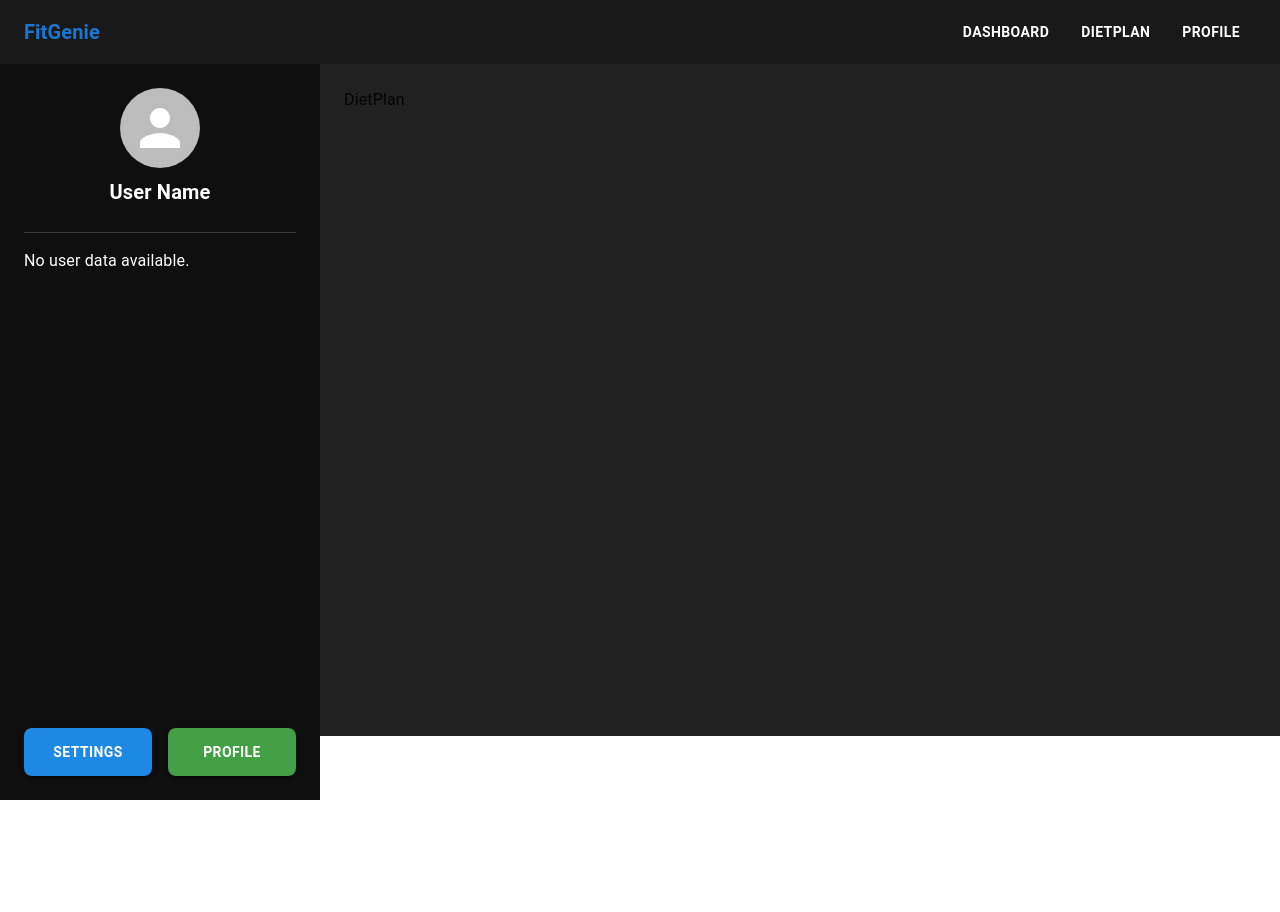
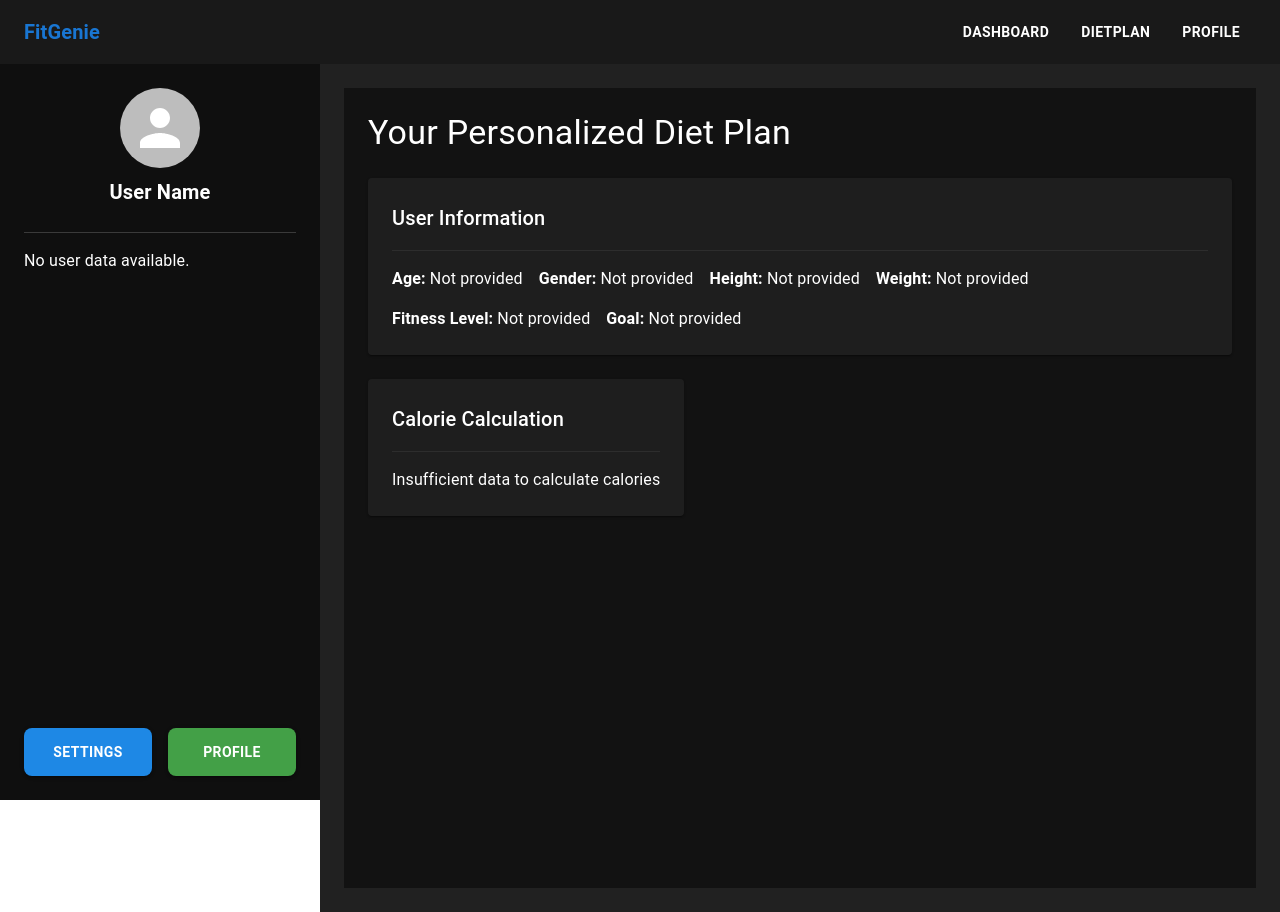
Before and after one commit to knowsyash/Fitness-tracker, a React (Create React App) app in the folder frontend/: page /dietPlan in a window 1280 px wide. Before the commit the page ends 800 px from the top, so only its background shows below. Built offline with nearby package versions, Linux system fonts and the light colour scheme.

Commit message:
dashboard page

```diff
--- a/frontend/src/App.js
+++ b/frontend/src/App.js
@@ -6,6 +6,7 @@ import Dashboard from './pages/dashBoard';
 import Sidebar from './components/Sidebar';
 import { Box } from '@mui/material';
 import DietPlan from './pages/DietPlan';
+
 
 function App() {
   return (
--- a/frontend/src/pages/DietPlan.jsx
+++ b/frontend/src/pages/DietPlan.jsx
@@ -1,9 +1,155 @@
-import React from 'react'
+import { Box, Typography, Grid, Paper, Divider, Chip } from '@mui/material';
+import { useLocation } from 'react-router-dom';
 
 const DietPlan = () => {
+  const location = useLocation();
+  const { age, height, weight, gender, fitnessLevel, fitnessGoals } = location.state || {};
+
+  // Calculate BMR (Basal Metabolic Rate)
+  const calculateBMR = () => {
+    if (!age || !height || !weight) return null;
+
+    // Mifflin-St Jeor Equation
+    if (gender === 'Female') {
+      return 10 * weight + 6.25 * height - 5 * age - 161;
+    }
+    // Default to male calculation
+    return 10 * weight + 6.25 * height - 5 * age + 5;
+  };
+
+  // Calculate TDEE (Total Daily Energy Expenditure)
+  const calculateTDEE = (bmr) => {
+    const activityFactors = {
+      'Beginner': 1.2,
+      'Intermediate': 1.375,
+      'Advanced': 1.55
+    };
+    return bmr * (activityFactors[fitnessLevel] || 1.2);
+  };
+
+  // Adjust calories based on goals
+  const calculateGoalCalories = (tdee) => {
+    const goalFactors = {
+      'Lose Weight': 0.85,
+      'Gain Muscle': 1.15,
+      'Improve Endurance': 1.1,
+      'Stay Healthy': 1.0
+    };
+    return Math.round(tdee * (goalFactors[fitnessGoals] || 1.0));
+  };
+
+  // Calculate macros (simplified)
+  const calculateMacros = (calories) => {
+    return {
+      protein: Math.round((calories * 0.3) / 4), // 30% of calories, 4 cal/g
+      carbs: Math.round((calories * 0.4) / 4),  // 40% of calories, 4 cal/g
+      fats: Math.round((calories * 0.3) / 9)     // 30% of calories, 9 cal/g
+    };
+  };
+
+  const bmr = calculateBMR();
+  const tdee = bmr ? calculateTDEE(bmr) : null;
+  const goalCalories = tdee ? calculateGoalCalories(tdee) : null;
+  const macros = goalCalories ? calculateMacros(goalCalories) : null;
+
   return (
-    <div>DietPlan</div>
-  )
-}
+    <Box sx={{
+      p: 3,
+      backgroundColor: '#121212',
+      minHeight: '100vh',
+      color: 'white'  // Ensures all text is white
+    }}>
+      <Typography variant="h4" gutterBottom sx={{ mb: 3, color: 'white' }}>
+        Your Personalized Diet Plan
+      </Typography>
 
-export default DietPlan
+      <Grid container spacing={3}>
+        <Grid item xs={12} md={6}>
+          <Paper sx={{ p: 3, backgroundColor: '#1e1e1e' }}>
+            <Typography variant="h6" gutterBottom sx={{ color: 'white' }}>User Information</Typography>
+            <Divider sx={{ my: 2, bgcolor: '#333' }} />
+            <Grid container spacing={2}>
+              <Grid item xs={6}>
+                <Typography sx={{ color: 'white' }}><strong>Age:</strong> {age || 'Not provided'}</Typography>
+              </Grid>
+              <Grid item xs={6}>
+                <Typography sx={{ color: 'white' }}><strong>Gender:</strong> {gender || 'Not provided'}</Typography>
+              </Grid>
+              <Grid item xs={6}>
+                <Typography sx={{ color: 'white' }}><strong>Height:</strong> {height ? `${height} cm` : 'Not provided'}</Typography>
+              </Grid>
+              <Grid item xs={6}>
+                <Typography sx={{ color: 'white' }}><strong>Weight:</strong> {weight ? `${weight} kg` : 'Not provided'}</Typography>
+              </Grid>
+              <Grid item xs={6}>
+                <Typography sx={{ color: 'white' }}><strong>Fitness Level:</strong> {fitnessLevel || 'Not provided'}</Typography>
+              </Grid>
+              <Grid item xs={6}>
+                <Typography sx={{ color: 'white' }}><strong>Goal:</strong> {fitnessGoals || 'Not provided'}</Typography>
+              </Grid>
+            </Grid>
+          </Paper>
+        </Grid>
+
+        <Grid item xs={12} md={6}>
+          <Paper sx={{ p: 3, backgroundColor: '#1e1e1e' }}>
+            <Typography variant="h6" gutterBottom sx={{ color: 'white' }}>Calorie Calculation</Typography>
+            <Divider sx={{ my: 2, bgcolor: '#333' }} />
+            {bmr ? (
+              <>
+                <Typography sx={{ color: 'white' }}><strong>BMR (Basal Metabolic Rate):</strong> {Math.round(bmr)} kcal/day</Typography>
+                <Typography sx={{ mt: 1, color: 'white' }}><strong>TDEE (Total Daily Energy Expenditure):</strong> {Math.round(tdee)} kcal/day</Typography>
+                <Box sx={{ mt: 2, p: 2, backgroundColor: '#252525', borderRadius: 1 }}>
+                  <Typography variant="subtitle1" sx={{ color: 'white' }}>
+                    <strong>Recommended Daily Intake:</strong>
+                  </Typography>
+                  <Chip
+                    label={`${goalCalories} kcal`}
+                    color="primary"
+                    sx={{ mt: 1, fontSize: '1.2rem', p: 2 }}
+                  />
+                </Box>
+              </>
+            ) : (
+              <Typography color="error" sx={{ color: 'white' }}>Insufficient data to calculate calories</Typography>
+            )}
+          </Paper>
+        </Grid>
+
+        {macros && (
+          <Grid item xs={12}>
+            <Paper sx={{ p: 3, backgroundColor: '#1e1e1e' }}>
+              <Typography variant="h6" gutterBottom sx={{ color: 'white' }}>Macronutrient Distribution</Typography>
+              <Divider sx={{ my: 2, bgcolor: '#333' }} />
+              <Grid container spacing={2}>
+                <Grid item xs={12} sm={4}>
+                  <Box sx={{ textAlign: 'center' }}>
+                    <Typography variant="subtitle1" sx={{ color: 'white' }}>Protein</Typography>
+                    <Chip label={`${macros.protein}g`} color="secondary" sx={{ fontSize: '1.1rem' }} />
+                    <Typography variant="caption" display="block" sx={{ color: 'white' }}>30% of calories</Typography>
+                  </Box>
+                </Grid>
+                <Grid item xs={12} sm={4}>
+                  <Box sx={{ textAlign: 'center' }}>
+                    <Typography variant="subtitle1" sx={{ color: 'white' }}>Carbohydrates</Typography>
+                    <Chip label={`${macros.carbs}g`} color="secondary" sx={{ fontSize: '1.1rem' }} />
+                    <Typography variant="caption" display="block" sx={{ color: 'white' }}>40% of calories</Typography>
+                  </Box>
+                </Grid>
+                <Grid item xs={12} sm={4}>
+                  <Box sx={{ textAlign: 'center' }}>
+                    <Typography variant="subtitle1" sx={{ color: 'white' }}>Fats</Typography>
+                    <Chip label={`${macros.fats}g`} color="secondary" sx={{ fontSize: '1.1rem' }} />
+                    <Typography variant="caption" display="block" sx={{ color: 'white' }}>30% of calories</Typography>
+                  </Box>
+                </Grid>
+              </Grid>
+            </Paper>
+          </Grid>
+        )}
+      </Grid>
+    </Box>
+  );
+};
+
+export default DietPlan;
```
